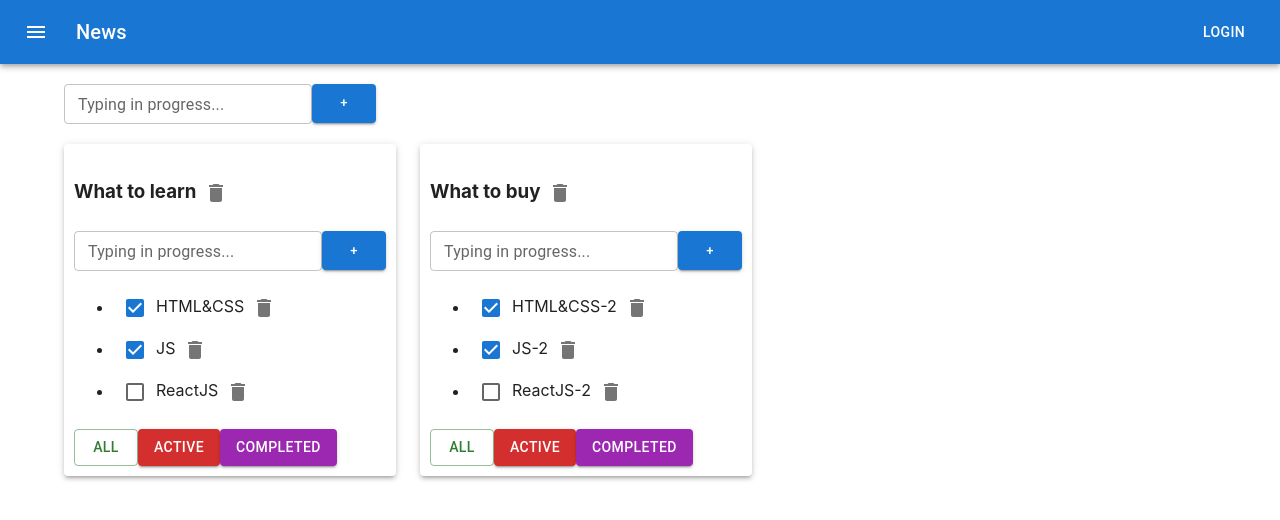
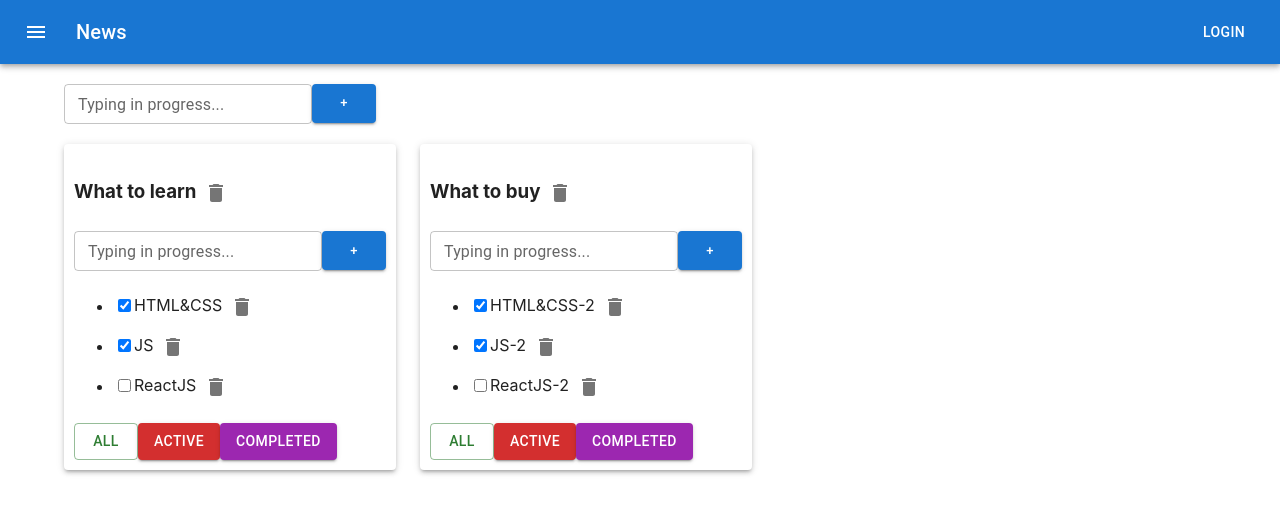
Before and after one commit to andbudha/sandbox, a React (Create React App) app: page / in a window 1280 px wide. Shown: the top 520 px of the page. Built offline with nearby package versions, Linux system fonts and the light colour scheme.

Commit message:
separate checkbox-comp. updated

```diff
--- a/src/Todolist.tsx
+++ b/src/Todolist.tsx
@@ -6,6 +6,7 @@ import IconButton from '@mui/material/IconButton';
 import {Delete} from "@mui/icons-material";
 import Button from '@mui/material/Button';
 import Checkbox from '@mui/material/Checkbox';
+import {SuperCheckbox} from "./TODOLIST_COMPONENTS/Super_checkbox/SuperCheckbox";
 
 
 
@@ -72,13 +73,21 @@ export function Todolist(props: PropsType) {
                       props.updateTaskTitle(props.todolistID, t.id, newTitle);
                     }
 
+                    const checkboxStatusHandler = (checkboxStatus: boolean) => {
+                        props.changeTaskStatus(props.todolistID, t.id,checkboxStatus )
+                    }
+
                     return <li key={t.id} className={t.isDone ? "is-done" : ""}>
 
+                        {/*Checkbox from Material UI*/}
+                        {/*
                         <Checkbox
                             defaultChecked
                             onChange={onChangeHandler}
                             checked={t.isDone}
                         />
+                        */}
+                        <SuperCheckbox callBack={checkboxStatusHandler} checkboxStatus={t.isDone}/>
 
                         <TitleChanger title={t.title} callBack={updateTasTitleHandler}/>
 
```
